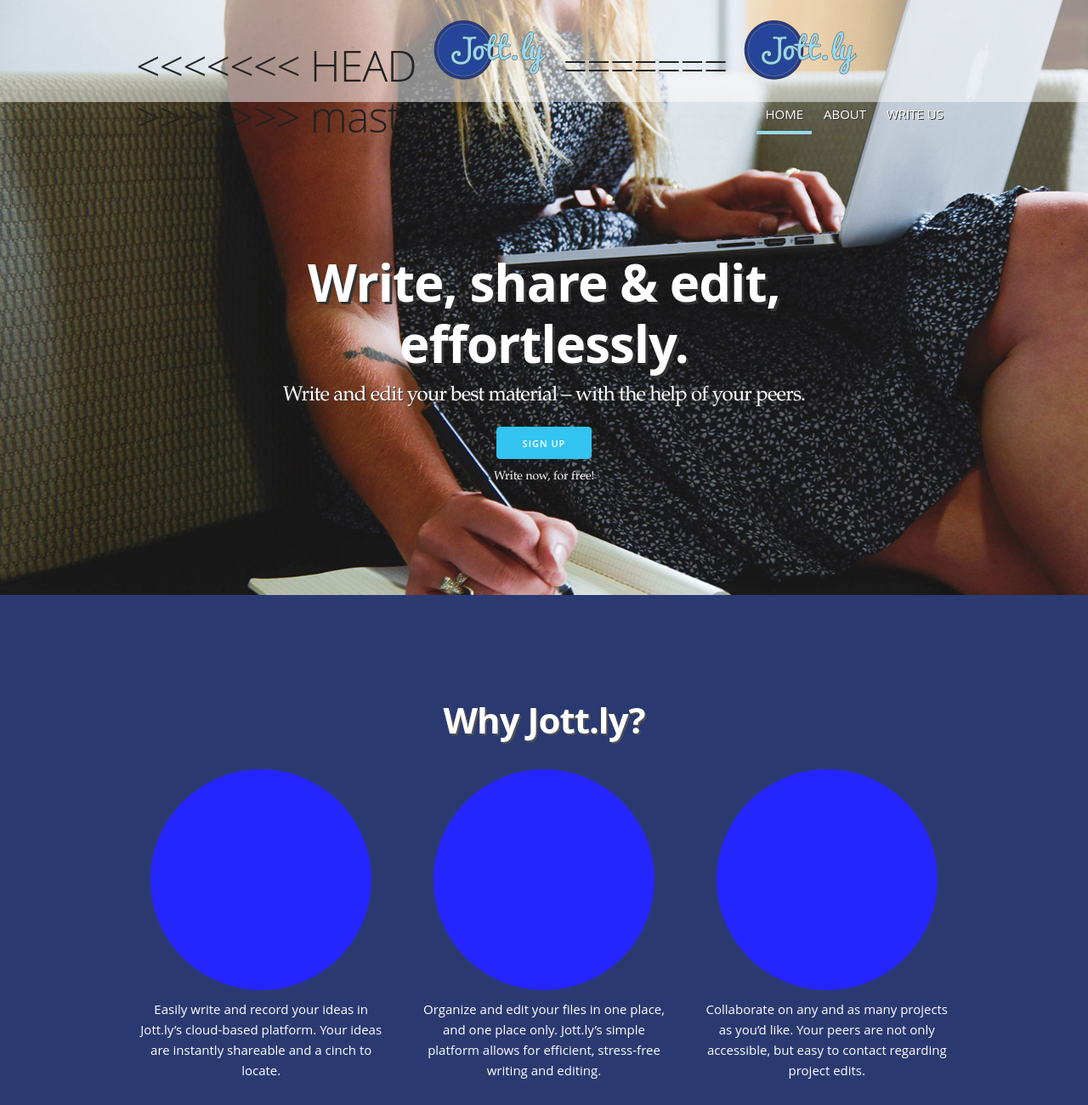
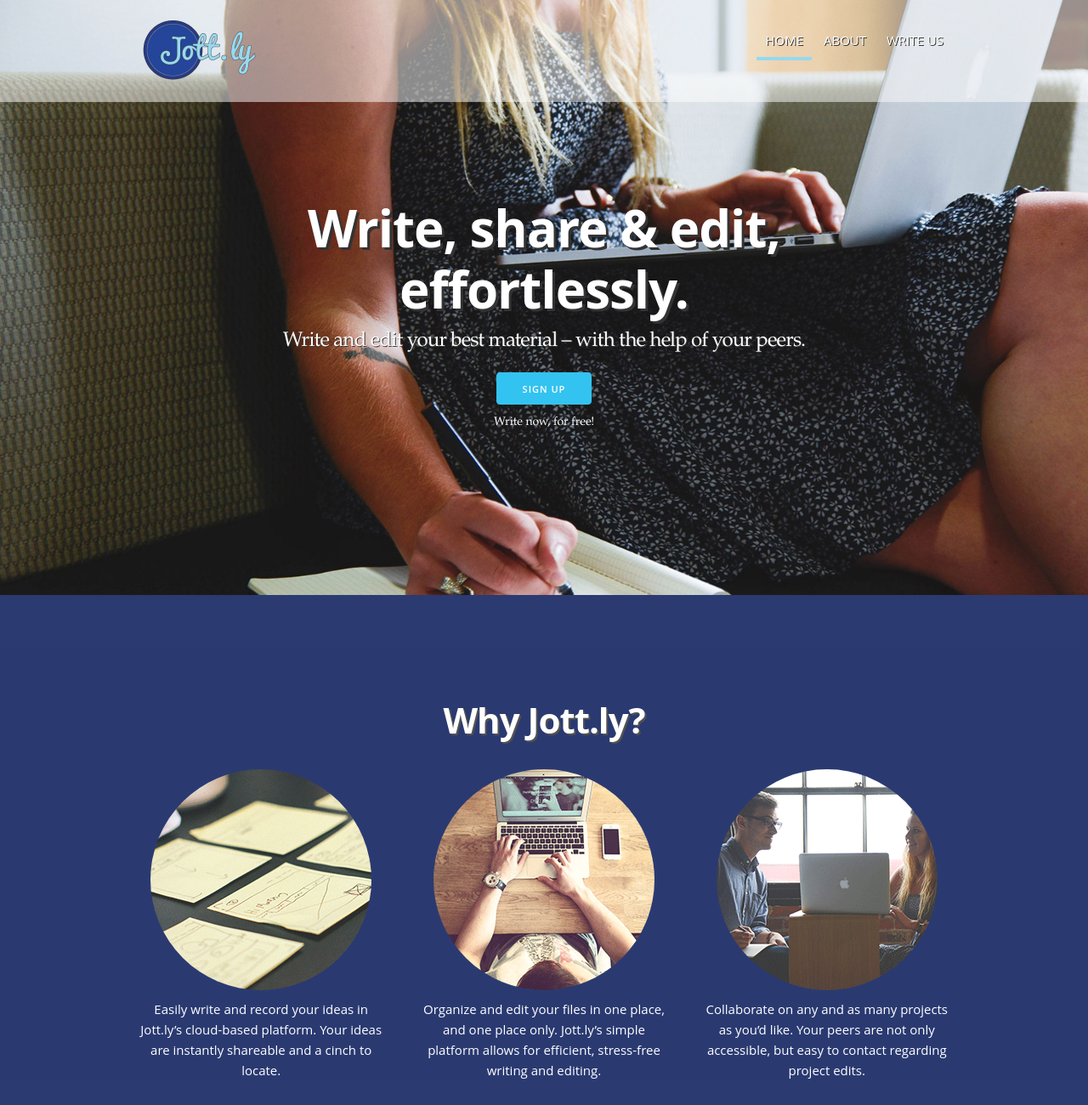
Before and after one commit to mattifie/Official-Jottly, a website: page index.html in a window 1280 px wide. Shown: the top 1300 px of the page at 85% size. Drawn offline with Linux system fonts and the light colour scheme.

Commit message:
Merge Conflict Resolution

```diff
--- a/css/style.css
+++ b/css/style.css
@@ -101,29 +101,17 @@ div#features {
 }
 
 #feature1 {
-<<<<<<< HEAD
-  background-image: url('../images/feature1.png');
-=======
   background-image: url('../images/Feature1.png');
->>>>>>> master
   background-position: center;
 }
 
 #feature2 {
-<<<<<<< HEAD
-  background-image: url('../images/feature2.png');
-=======
   background-image: url('../images/Feature2.png');
->>>>>>> master
   background-position: center;
 }
 
 #feature3 {
-<<<<<<< HEAD
-  background-image: url('../images/feature3.png');
-=======
   background-image: url('../images/Feature3.png');
->>>>>>> master
   background-position: center;
 }
 
--- a/index.html
+++ b/index.html
@@ -38,11 +38,7 @@
             <div class="container">
               <header class="sixteen columns">
                   <h1 class="logo">
-<<<<<<< HEAD
-                      <a href="#"><img src="images/JottlyLogo_final.png"></></a>
-=======
-                      <a href="#"><img src="images/JottlyLogo_Final.png"></></a>
->>>>>>> master
+                      <a href="#"><img src="images/JottlyLogo_Final.png"/></a>
                   </h1>
                   <nav>
                       <ul>
@@ -66,20 +62,17 @@
             <div class="row">
               <div class="one-third column">
                   <div class="round_2" id="feature1">
-                    <!--img src="images/feature1.png"-->
                   </div>
                   <p>Easily write and record your ideas in Jott.ly’s cloud-based platform.  Your ideas are instantly shareable and a cinch to locate.</p>
               </div>
               <div class="one-third column">
                   <div class="round_2" id="feature2">
-                    <!--img src="images/feature2.png"-->
                   </div>
                   <p>Organize and edit your files in one place, and one place only. Jott.ly’s simple platform allows for efficient, stress-free writing and
                   editing.</p>
               </div>
               <div class="one-third column">
                   <div class="round_2" id="feature3">
-                    <!--img src="images/feature3.png"-->
                   </div>
                   <p>Collaborate on any and as many projects as you’d like. Your peers are not only accessible, but easy to contact
                   regarding project edits.</p>
@@ -94,11 +87,7 @@
                       <button class="button-primary">Sign up</button>
               </div>
               <div id="screengrab" class="six columns offset-by-three">
-<<<<<<< HEAD
-                  <img src="images/macbook.png"/>
-=======
                   <img src="images/Macbook.png"/>
->>>>>>> master
               </div>
         </div>
         <div id="testimonials">
@@ -109,7 +98,6 @@
                 <div class="row">
                   <div class="two columns">
                     <div class="round" id="tanner"></div>
-                     <!--  <img src="images/tanner.png"> -->
                   </div>
                   <div class="four columns">
                       <p>I use Jott.ly throughout every stage of my writing process. I can work with others to edit and revise for the best finished product possible.
@@ -119,7 +107,6 @@
                   </div>
                   <div class="two columns">
                       <div class="round" id="laura"></div>
-                      <!-- <img src="images/laura.png"> -->
                   </div>
                   <div class="four columns">
                       <p>I’ve written some exceptionally creative pieces due to the collaborative aspect of Jott.ly. I’m able to creative a cooperative piece with other bloggers in a snap.
@@ -151,11 +138,7 @@
                   </nav>
                 </div>
                 <div class="one-third column">
-<<<<<<< HEAD
-                  <img src="images/socialmedia.png">
-=======
                   <img src="images/Socialmedia.png">
->>>>>>> master
                 </div>
                 <div class="one-third column">
                     <p>&copy; 2015. Jott.ly. All Rights Reserved.</p>
```
